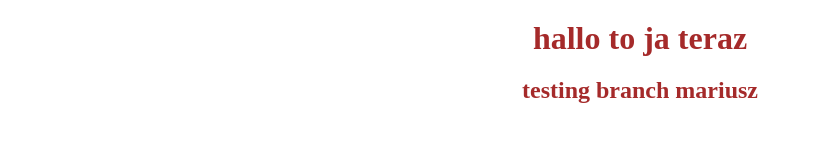
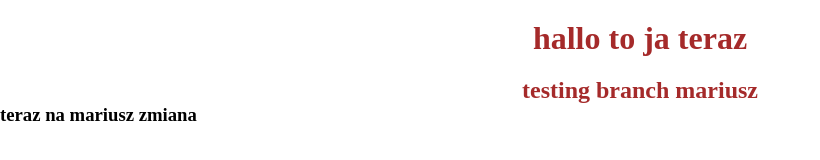
Before and after one commit to xxxmarxxx/git-testing, a plain HTML site: page index.html in a window 1280 px wide. Shown: the whole page, without its empty margins (0-820 px from the left). Drawn offline with Linux system fonts and the light colour scheme.

Commit message:
zmiana 2

```diff
--- a/index.html
+++ b/index.html
@@ -10,6 +10,7 @@
 
 <H1>hallo to ja teraz</H1>
 <h2>testing branch mariusz</h2>
+<h3>teraz na mariusz zmiana</h3>
 
 
 
```
